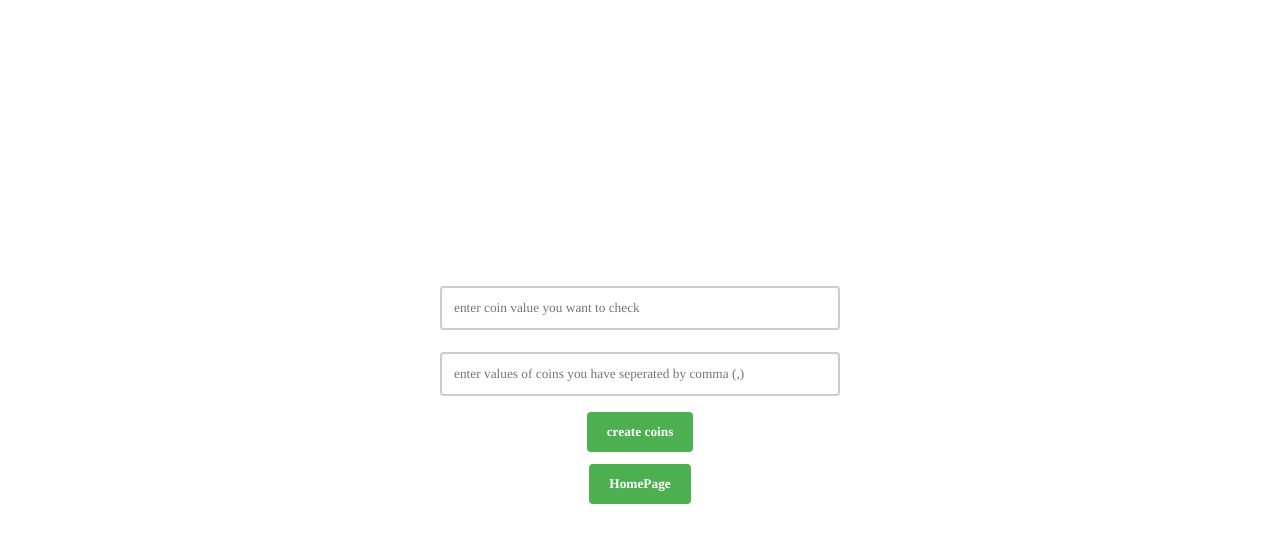
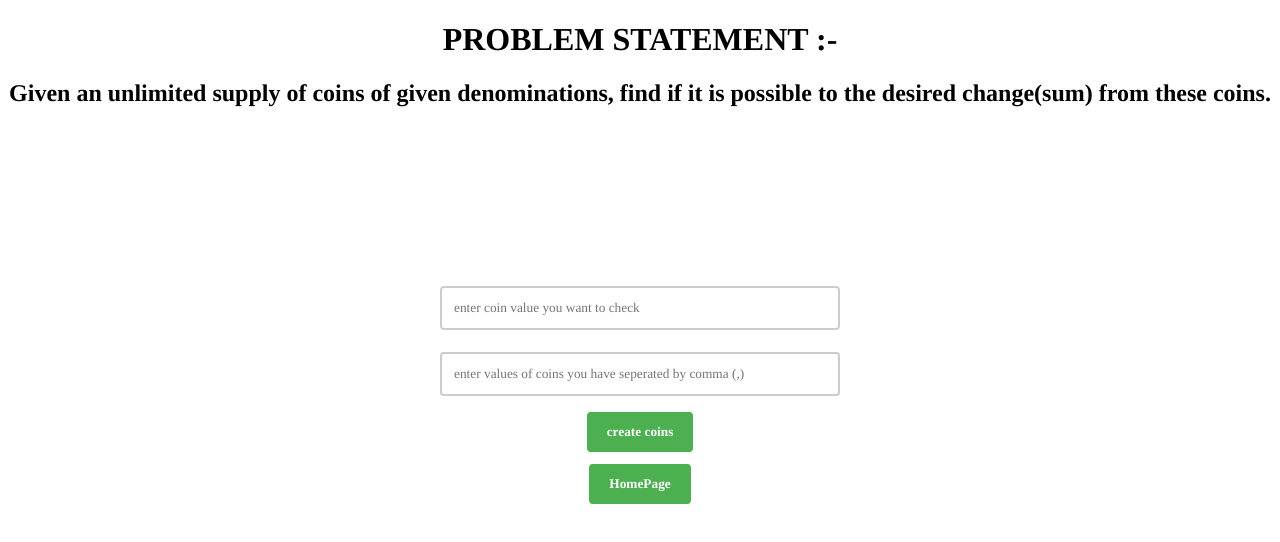
Before and after one commit to yatharthkatyayan/dpvisual, a React (Create React App) app: page /coins_grid in a window 1280 px wide. Shown: the top 542 px of the page. Built offline with nearby package versions, Linux system fonts and the light colour scheme.

Commit message:
changes made on Tue, Oct 20, 2020  1:44:14 PM

```diff
--- a/src/App.css
+++ b/src/App.css
@@ -1,3 +1,19 @@
+.square {
+  height: 75px;
+  width: 250px;
+  text-align: left;
+  padding-left: 20px;
+  border-radius: 50%;
+  overflow: hidden;
+  padding-bottom: 25px;
+}
+.rightgap {
+  margin-right: 50px;
+}
+.problem {
+  text-align: center;
+  font-family: Times;
+}
 .homepage_button:hover {
   box-shadow: 10px 10px 10px grey;
   width: 401px;
@@ -106,8 +122,8 @@
 .coin {
   height: 75px;
   width: 75px;
+
   border-radius: 50%;
-  border-width: 1px;
 }
 .row {
   display: inline-block;
--- a/src/coins_grid.jsx
+++ b/src/coins_grid.jsx
@@ -177,6 +177,8 @@ class Coins extends Component {
         remover.classList.remove("remove");
         remover = document.getElementById("visualize_button");
         remover.classList.remove("remove");
+        remover = document.getElementById("color_helper");
+        remover.classList.remove("remove");
         let coin_Array = coinMaker_all(x);
         this.setState({ coinArray: coin_Array });
         this.setState({
@@ -195,6 +197,8 @@ class Coins extends Component {
     let remover = document.getElementById("back_button");
     remover.classList.add("remove");
     remover = document.getElementById("visualize_button");
+    remover.classList.add("remove");
+    remover = document.getElementById("color_helper");
     remover.classList.add("remove");
     let x = (
       <div id="coin_input" className="coin_input">
@@ -279,6 +283,29 @@ class Coins extends Component {
 
     return (
       <div>
+        <div className="problem">
+          <p>
+            <h1> PROBLEM STATEMENT :-</h1>
+            <h2>
+              Given an unlimited supply of coins of given denominations, find if
+              it is possible to the desired change(sum) from these coins.
+            </h2>
+          </p>
+        </div>
+        <div className="problem remove" id="color_helper">
+          <div className="coin visited marginer row"></div>
+          <div className="row square rightgap">
+            <h1>= visited</h1>
+          </div>
+          <div className="coin coinreachable marginer row"></div>
+          <div className="row square rightgap">
+            <h1>= reachable</h1>
+          </div>
+          <div className="coin coinunreachable marginer row"></div>
+          <div className="row square rightgap">
+            <h1>= unreachable</h1>
+          </div>
+        </div>
         <div className="next">
           {coinArray.map((idx, valueidx) => {
             const { coin_values, value, id, reachable, isvisited } = idx;
```
Also changed, not shown: 1 other file (tests, documents, lock files or other folders).
